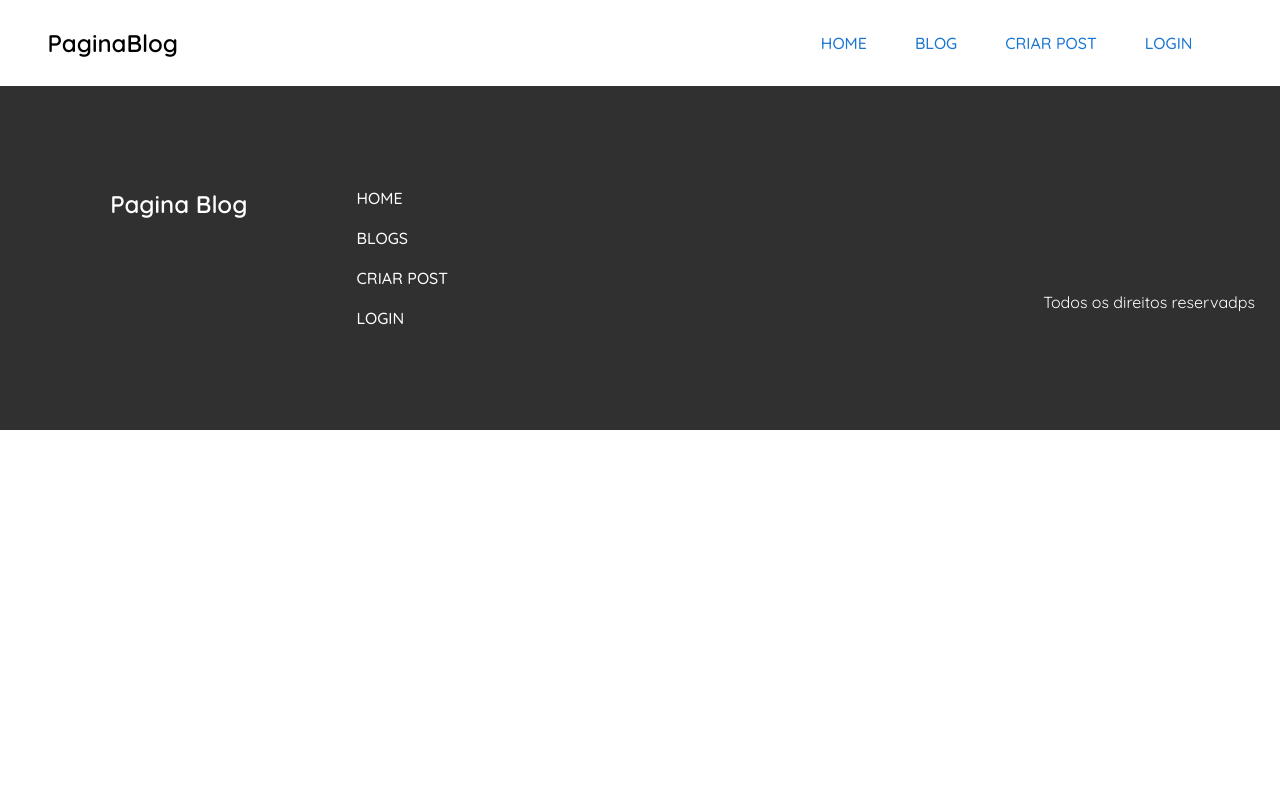
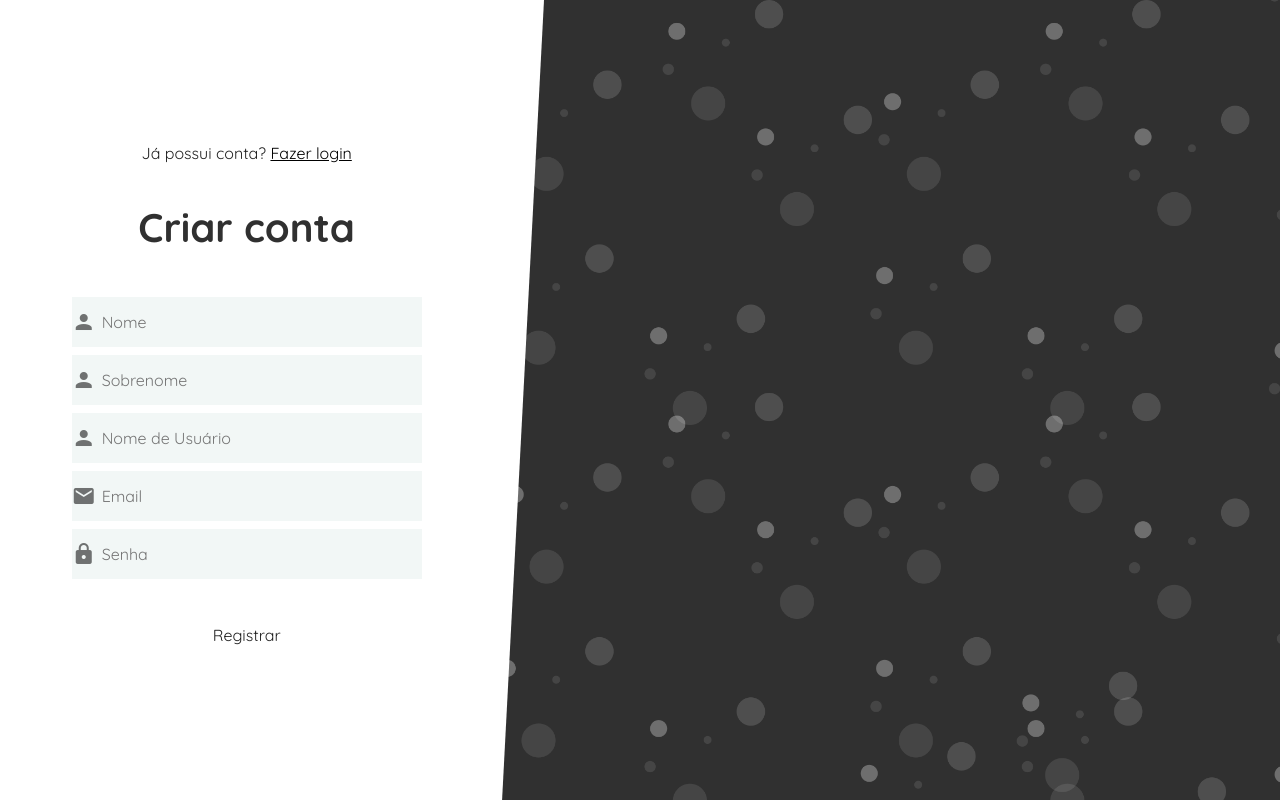
Before and after one commit to LeeliRen6/paginaBlog, a Vue app: page /registrar in a window 1280 px wide. Built offline with nearby package versions, Linux system fonts and the light colour scheme.

Commit message:
Layout inicial das paginas de login, registrar e recuperar senha criados

```diff
--- a/src/App.vue
+++ b/src/App.vue
@@ -41,9 +41,9 @@
     </v-app-bar> -->
 
     <v-main>
-      <Navigation />
+      <Navigation v-if="navegacao" />
       <router-view/>
-      <FooterVue/>
+      <FooterVue v-if="navegacao"/>
     </v-main>
   </v-app>
 </template>
@@ -60,7 +60,23 @@ export default Vue.extend({
   },
   data: () => ({
     //
+    navegacao: false
   }),
+  methods:{
+    verificarRota(){
+      if(this.$route.name == "Login" ||this.$route.name == "Senha"||this.$route.name == "Registrar"){
+        this.navegacao = false;
+        return;
+      }
+        this.navegacao = true;
+
+    }
+  },
+  watch:{
+    $route(){
+      this.verificarRota();
+    }
+  }
 });
 </script>
 <style lang="scss">
--- a/src/router/index.ts
+++ b/src/router/index.ts
@@ -2,6 +2,9 @@ import Vue from 'vue';
 import VueRouter, { RouteConfig } from 'vue-router';
 import Home from '../views/Home.vue';
 import Blogs from '../views/Blogs.vue';
+import Login from '../views/Login.vue';
+import Registrar from '../views/Registrar.vue';
+import Senha from '../views/Senha.vue';
 
 Vue.use(VueRouter);
 
@@ -27,11 +30,39 @@ const routes: Array<RouteConfig> = [
     }
   },
   {
-    path: '/Cadastro',
-    name: 'Cadastro',
+    path: '/login',
+    name: 'Login',
+    // route level code-splitting
+    // this generates a separate chunk (about.[hash].js) for this route
+    // which is lazy-loaded when the route is visited.
+    component: Login,
+    meta:{
+      title:'Login'
+    }
+  },
+  {
+    path: '/registrar',
+    name: 'Registrar',
+    // route level code-splitting
+    // this generates a separate chunk (about.[hash].js) for this route
+    // which is lazy-loaded when the route is visited.
+    component: Registrar,
+    meta:{
+      title:'Registrar'
+    }
+  },
+  {
+    path: '/senha',
+    name: 'Senha',
+    // route level code-splitting
+    // this generates a separate chunk (about.[hash].js) for this route
+    // which is lazy-loaded when the route is visited.
+    component: Senha,
+    meta:{
+      title:'Senha'
+    }
+  },
 
-    component: () => import('../views/Cadastro/index.vue'),
-  },
 ];
 
 const router = new VueRouter({
--- /dev/null
+++ b/src/views/Login.vue
@@ -0,0 +1,143 @@
+<template>
+    <div class="form-wrap">
+        <form class="login">
+            <p class="login-register">
+                Não possui conta?
+                <router-link class="router-link" :to="{name: 'Registrar'}">Criar conta</router-link>
+            </p>
+            <h2>Login</h2>
+            <div class="inputs">
+                <div class="input">
+                    <input type="text" placeholder="Email" v-mode="email">
+                    <v-icon class="icon">mdi-email</v-icon>
+                </div>
+                <div class="input">
+                    <input type="password" placeholder="Senha" v-mode="senha">
+                    <v-icon class="icon">mdi-lock</v-icon>
+                </div>
+            </div>
+            <router-link class="forgot-password" :to="{name:'Senha'}">Esqueceu a senha?</router-link>
+            <button>Entrar</button>
+            <div class="angle"></div>
+        </form>
+        <div class="background"></div>
+    </div>
+</template>
+
+<script lang="ts">
+import Vue from 'vue';
+export default Vue.extend({
+    name:"Login",
+    data(){
+        return{
+            email:"",
+            senha:""
+        }
+    },
+
+})
+</script>
+
+<style lang="scss">
+    .form-wrap {
+  overflow: hidden;
+  display: flex;
+  height: 100vh;
+  justify-content: center;
+  align-self: center;
+  margin: 0 auto;
+  width: 90%;
+  @media (min-width: 900px) {
+    width: 100%;
+  }
+  .login-register {
+    margin-bottom: 32px;
+    .router-link {
+      color: #000;
+    }
+  }
+  form {
+    padding: 0 10px;
+    position: relative;
+    display: flex;
+    flex-direction: column;
+    justify-content: center;
+    align-items: center;
+    flex: 1;
+    @media (min-width: 900px) {
+      padding: 0 50px;
+    }
+    h2 {
+      text-align: center;
+      font-size: 32px;
+      color: #303030;
+      margin-bottom: 40px;
+      @media (min-width: 900px) {
+        font-size: 40px;
+      }
+    }
+    .inputs {
+      width: 100%;
+      max-width: 350px;
+      .input {
+        position: relative;
+        display: flex;
+        justify-content: center;
+        align-items: center;
+        margin-bottom: 8px;
+        input {
+          width: 100%;
+          border: none;
+          background-color: #f2f7f6;
+          padding: 4px 4px 4px 30px;
+          height: 50px;
+          &:focus {
+            outline: none;
+          }
+        }
+        .icon {
+          width: 12px;
+          position: absolute;
+          left: 6px;
+        }
+      }
+    }
+    .forgot-password {
+      text-decoration: none;
+      color: #000;
+      cursor: pointer;
+      font-size: 14px;
+      margin: 16px 0 32px;
+      border-bottom: 1px solid transparent;
+      transition: 0.5s ease all;
+      &:hover {
+        border-color: #303030;
+      }
+    }
+    .angle {
+      display: none;
+      position: absolute;
+      background-color: #fff;
+      transform: rotateZ(3deg);
+      width: 60px;
+      right: -30px;
+      height: 101%;
+      @media (min-width: 900px) {
+        display: initial;
+      }
+    }
+  }
+  .background {
+    display: none;
+    flex: 2;
+    background-size: cover;
+    background-image: url("../assets/background.png");
+    width: 100%;
+    height: 100%;
+    @media (min-width: 900px) {
+      display: initial;
+    }
+  }
+}
+
+</style>
--- /dev/null
+++ b/src/views/Registrar.vue
@@ -0,0 +1,60 @@
+<template>
+    <div class="form-wrap">
+        <form class="register">
+            <p class="login-register">
+                Já possui conta?
+                <router-link class="router-link" :to="{name: 'Login'}">Fazer login</router-link>
+            </p>
+            <h2>Criar conta</h2>
+            <div class="inputs">
+                <div class="input">
+                    <input type="text" placeholder="Nome" v-mode="nome">
+                    <v-icon class="icon">mdi-account</v-icon>
+                </div>
+                <div class="input">
+                    <input type="text" placeholder="Sobrenome" v-mode="sobrenome">
+                    <v-icon class="icon">mdi-account</v-icon>
+                </div>
+                <div class="input">
+                    <input type="text" placeholder="Nome de Usuário" v-mode="username">
+                    <v-icon class="icon">mdi-account</v-icon>
+                </div>
+                <div class="input">
+                    <input type="text" placeholder="Email" v-mode="email">
+                    <v-icon class="icon">mdi-email</v-icon>
+                </div>
+                <div class="input">
+                    <input type="password" placeholder="Senha" v-mode="senha">
+                    <v-icon class="icon">mdi-lock</v-icon>
+                </div>
+            </div>
+            <button>Registrar</button>
+            <div class="angle"></div>
+        </form>
+        <div class="background"></div>
+    </div>
+</template>
+
+<script lang="ts">
+import Vue from 'vue';
+export default Vue.extend({
+    name:"Registrar",
+    data(){
+        return{
+            nome:"",
+            sobrenome:"",
+            username:"",
+            email: "",
+            senha:""
+        }
+    }
+})
+</script>
+
+<style lang="scss" scoped>
+    .register {
+    h2 {
+        max-width: 350px;
+    }
+}
+</style>
--- /dev/null
+++ b/src/views/Senha.vue
@@ -0,0 +1,49 @@
+<template>
+    <div class="reset-password">
+        <div class="form-wrap">
+            <form class="register">
+                <h2>Resetar Senha</h2>
+                <p>Esqueceu a senha? Entre com o email para gerar uma nova senha</p>
+                <div class="inputs">
+                    <div class="input">
+                        <input type="text" placeholder="Email" v-mode="email">
+                        <v-icon class="icon">mdi-email</v-icon>
+                    </div>
+                </div>
+                <button>Registrar</button>
+                <div class="angle"></div>
+            </form>
+            <div class="background"></div>
+        </div>
+    </div>
+
+</template>
+
+<script lang="ts">
+import Vue from 'vue';
+export default Vue.extend({
+    name:"Senha",
+    data(){
+        return{
+            email:""
+        }
+    }
+})
+</script>
+
+<style lang="scss" scoped>
+    .reset-password {
+  position: relative;
+  .form-wrap {
+    .reset {
+      h2 {
+        margin-bottom: 8px;
+      }
+      p {
+        text-align: center;
+        margin-bottom: 32px;
+      }
+    }
+  }
+}
+</style>
```
